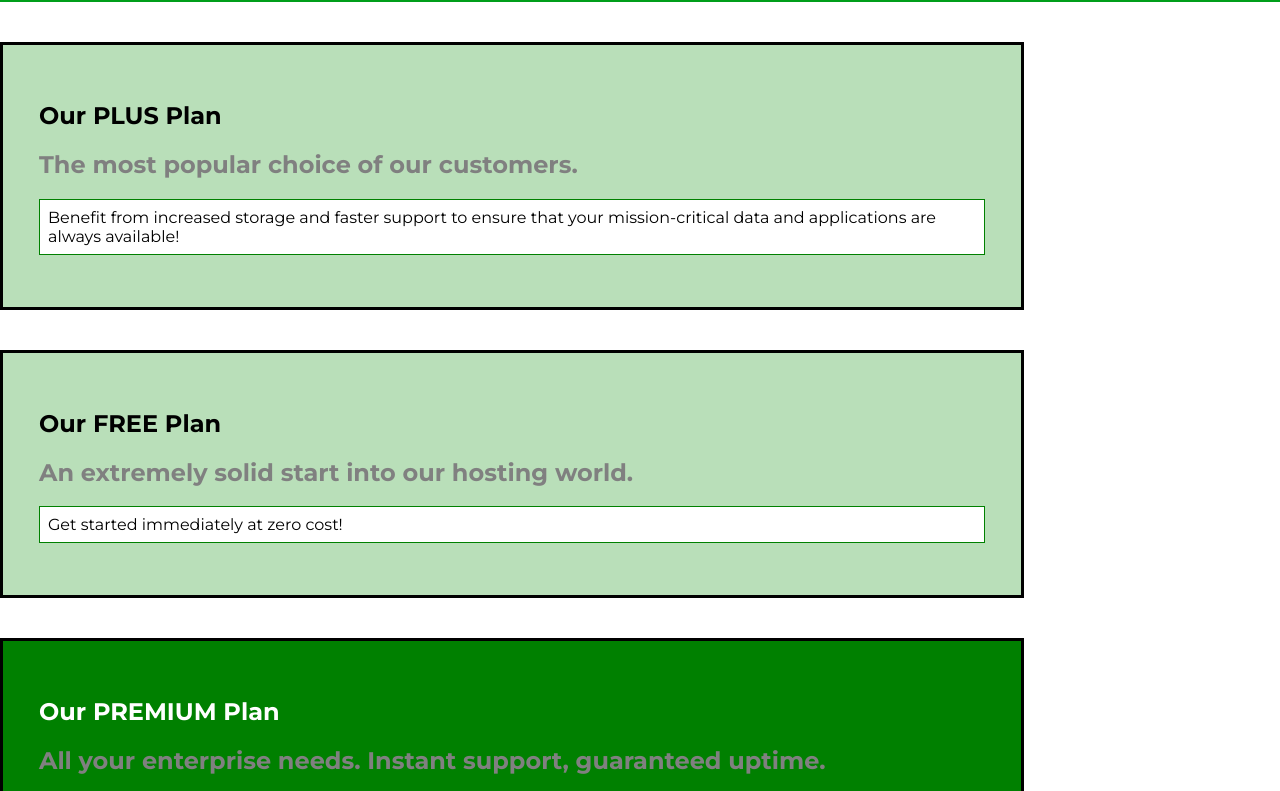
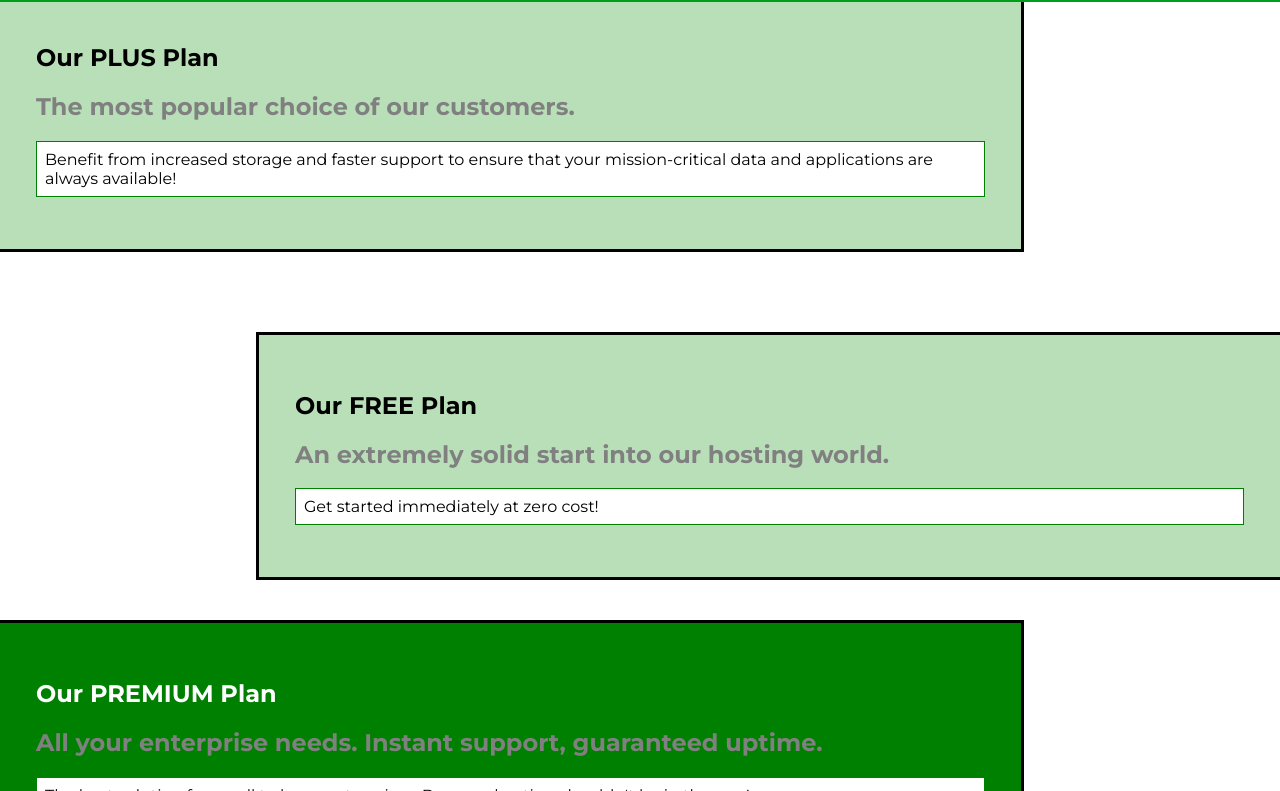
Before and after one commit to Indranil94/uHost, a website: page packages/packages.html in a window 1280 px wide. Shown: the part 56-847 px from the top of the page. Drawn offline with Linux system fonts and the light colour scheme.

Commit message:
Fixing Navigation Bar

```diff
--- a/main.css
+++ b/main.css
@@ -8,6 +8,10 @@
 
 .section-title {
     text-align: center;
+}
+
+.plan-cover {
+	text-align: center;
 }
 
 .plans {
--- a/packages/packages.css
+++ b/packages/packages.css
@@ -3,10 +3,17 @@ main {
 }
 
 .main-section {
-	border: 3px black solid;
 	width: 80%;
 	margin: 40px 0;
-	padding: 36px;
+	border-top-color: black;
+	border-top-style: solid;
+	border-right-color: black;
+	border-right-style: solid;
+	border-bottom-color: black;
+	border-bottom-style: solid;
+	border-top-width: : 3px;
+	border-right-width: : 3px;
+	border-bottom-width: : 3px;
 	background-color: rgba(25,150,25,0.3);
 }
 
@@ -16,8 +23,40 @@ main {
 
 .plans {
 	text-decoration: none;
+	padding: 36px;
+	display: block;
 }
 
+.main-section:hover {
+	border-color: red;
+	box-shadow: 5px 5px grey;
+}
+
+.main-section__second {
+	float: right;
+
+	width: 80%;
+	margin: 40px 0;
+	border-top-color: black;
+	border-top-style: solid;
+	border-left-color: black;
+	border-left-style: solid;
+	border-bottom-color: black;
+	border-bottom-style: solid;
+	border-top-width: : 3px;
+	border-left-width: : 3px;
+	border-bottom-width: : 3px;
+	background-color: rgba(25,150,25,0.3);
+}
+
+.main-section__second:hover {
+	border-color: red;
+	box-shadow: -5px 5px grey;
+}
+
+.clear-fix {
+	clear: both;
+}
 .plan-name {
 	color: black;
 }
--- a/packages/packages.html
+++ b/packages/packages.html
@@ -42,14 +42,14 @@
                     are always available!</p>
             </a>
         </section>
-        <section class="main-section">
+        <section class="main-section__second">
             <a href="#"  class="plans">
                 <h1 class="plan-name">Our FREE Plan</h1>
                 <h2 class="plan-highlight">An extremely solid start into our hosting world.</h2>
                 <p class="plan-description">Get started immediately at zero cost!</p>
             </a>
         </section>
-        <section class="main-section main-section__premium">
+        <section class="main-section main-section__premium clear-fix">
             <a href="#" class="plans">
                 <h1 class="plan-name_premium">Our PREMIUM Plan</h1>
                 <h2 class="plan-highlight">All your enterprise needs. Instant support, guaranteed uptime. </h2>
--- a/shared.css
+++ b/shared.css
@@ -12,7 +12,8 @@ body {
     padding: 6px;
     background: #009E1A;
     width: 100%;
-    height: 100%;
+    top:0;
+    position: fixed;
 }
 
 .heading {
```
Also changed, not shown: index.html (+1 -1 lines).
